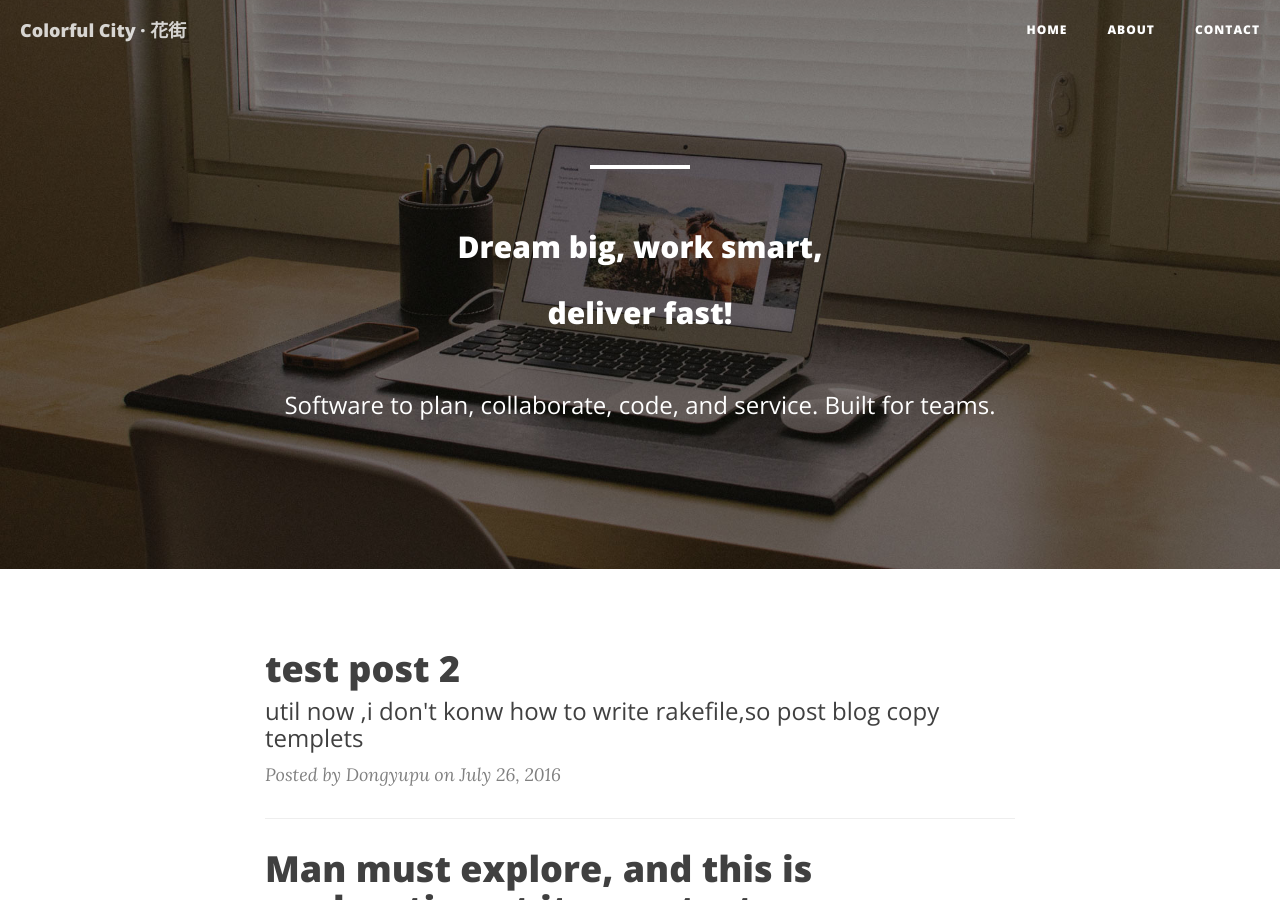
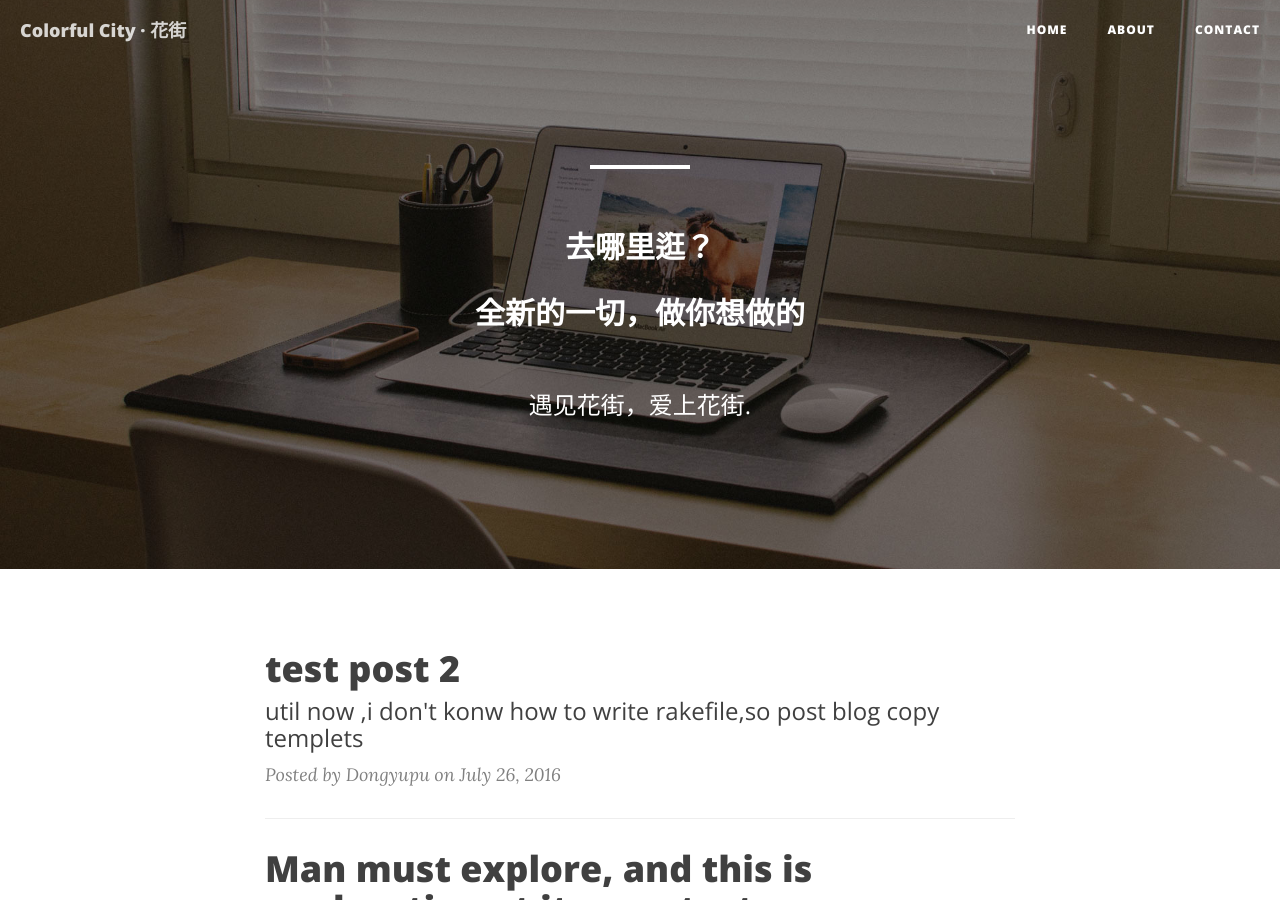
Before and after one commit to dongyupu/colorfulcity, a Jekyll site: the page built from index.html, in a window 1280 px wide and 900 px high. Built offline with Jekyll 4.4.1, drawn with Linux system fonts in a browser that asks for light colours; nearby versions of some CDN libraries; the list of posts is cut into pages by our own code.

Commit message:
Update index.html

```diff
--- a/index.html
+++ b/index.html
@@ -1,7 +1,7 @@
 ---
 layout: page
-description: "<br><h2>Dream big, work smart,</br> <br>deliver fast!</h2></br>
-<br>Software to plan, collaborate, code, and service. Built for teams.</br>"
+description: "<br><h2>去哪里逛？</br> <br>全新的一切，做你想做的</h2></br>
+<br>遇见花街，爱上花街.</br>"
 ---
 
 {% for post in paginator.posts %}
```
